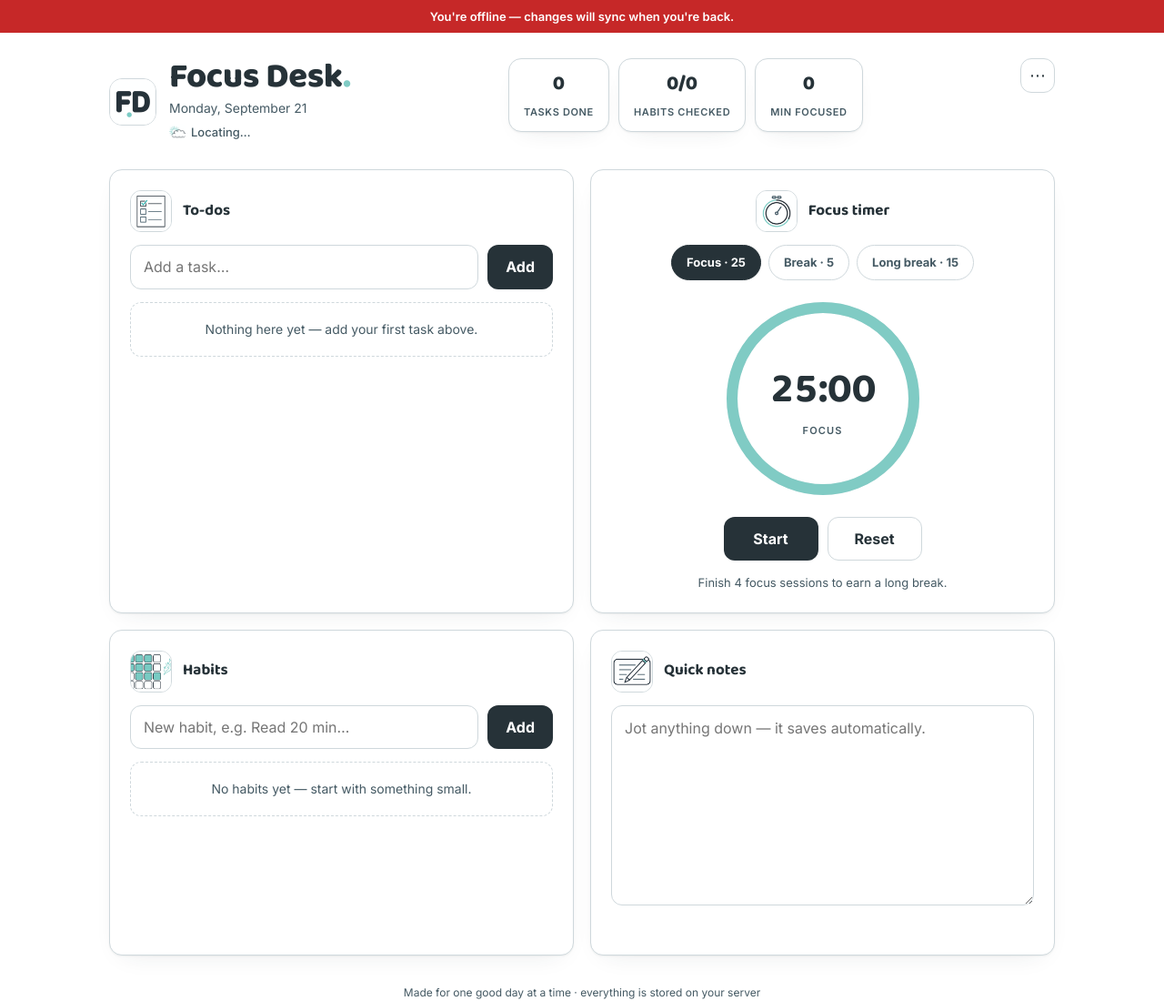
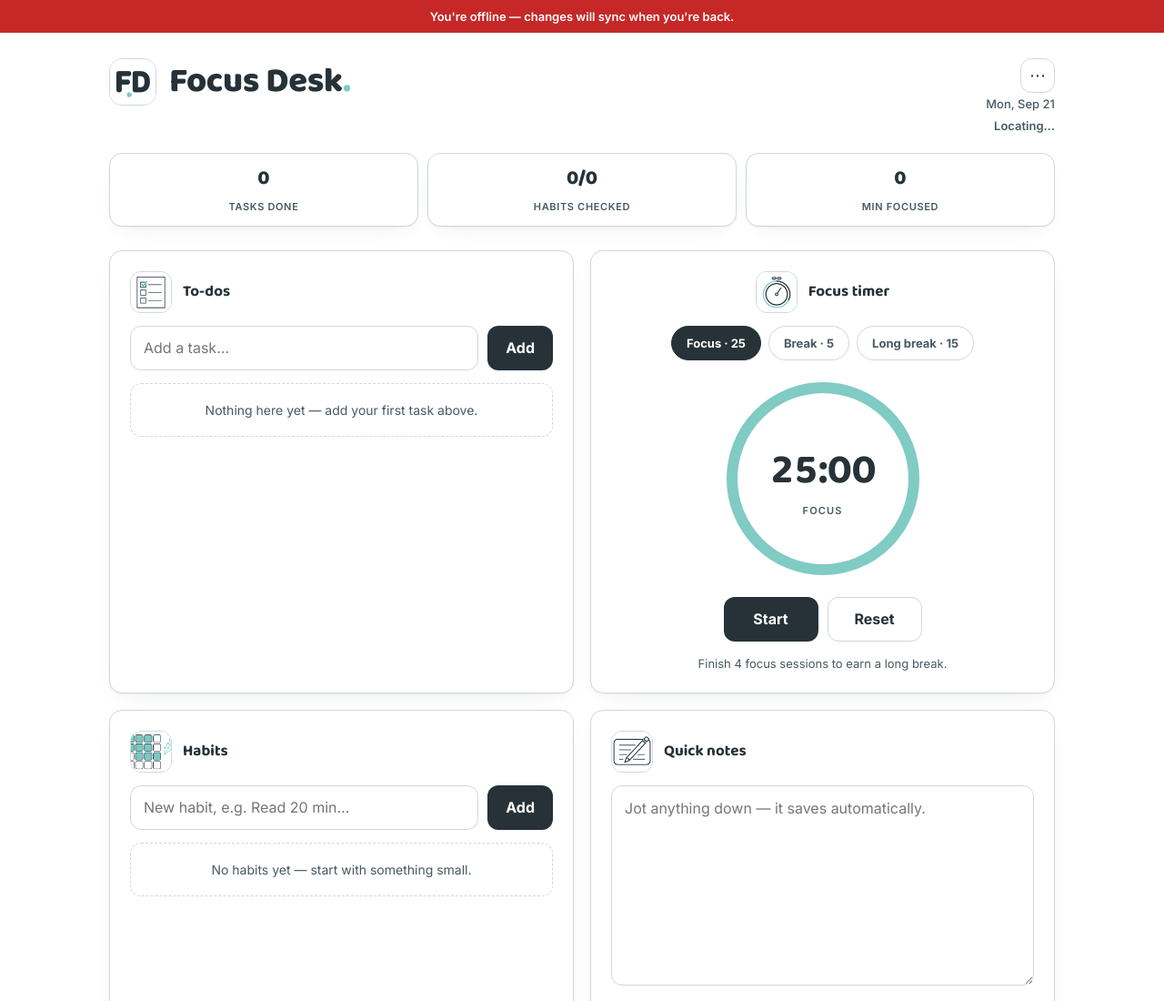
Before and after one commit to ibalajisivarajan/focus-desk, a website: page public/index.html in a window 1280 px wide. Shown: the top 1100 px of the page at 91% size. Drawn offline with Linux system fonts and the light colour scheme; no server answers.

Commit message:
v2.2.1: fix header layout — ⋯ top-right, right-aligned meta stack, 3-letter month

```diff
--- a/public/index.html
+++ b/public/index.html
@@ -29,24 +29,29 @@
   .offline-banner[hidden]{display:none}
   .wrap{max-width:1080px;margin:0 auto;padding:28px 20px 64px}
 
-  /* Header / dashboard */
+  /* Header / dashboard: one flex row — brand left, menu + meta stack right */
   header.dash{
-    display:flex;align-items:flex-start;justify-content:space-between;gap:16px;flex-wrap:wrap;
-    margin-bottom:26px;
-  }
-  .title{display:flex;align-items:center;gap:14px}
+    display:flex;align-items:flex-start;justify-content:space-between;gap:16px;
+    margin-bottom:18px;
+  }
+  .title{display:flex;align-items:center;gap:14px;min-width:0}
   .brand{width:52px;height:52px;border-radius:14px;object-fit:cover;flex:none;
     border:1px solid var(--line)}
   .title h1{
     font-family:"Baloo 2","Inter",sans-serif;font-weight:800;
-    font-size:clamp(28px,4vw,38px);letter-spacing:-.01em;line-height:1.1;color:var(--ink);
+    font-size:clamp(26px,7vw,38px);letter-spacing:-.01em;line-height:1.1;color:var(--ink);
+    white-space:nowrap;
   }
   .title h1 .dot{color:var(--accent)}
-  .title p{color:var(--muted);font-size:14px;margin-top:2px}
-  .stats{display:flex;gap:10px;flex-wrap:wrap}
+  .head-right{
+    display:flex;flex-direction:column;align-items:flex-end;gap:3px;
+    text-align:right;flex:none;
+  }
+  .head-meta{font-size:13px;color:var(--muted);font-weight:500;line-height:1.45;white-space:nowrap}
+  .stats{display:flex;gap:10px;flex-wrap:wrap;margin-bottom:26px}
   .stat{
     background:var(--card);border:1px solid var(--line);border-radius:var(--radius);
-    padding:10px 16px;box-shadow:var(--shadow);text-align:center;min-width:92px;
+    padding:10px 16px;box-shadow:var(--shadow);text-align:center;flex:1 1 0;min-width:0;
   }
   .stat b{
     display:block;font-family:"Baloo 2","Inter",sans-serif;font-size:22px;font-weight:800;
@@ -233,20 +238,18 @@
   /* Header user chip */
   .btn.small{padding:8px 14px;font-size:13px}
 
-  /* Header weather (compact line under the date) */
-  .title-text{min-width:0}
-  .weather-line{
-    display:inline-flex;align-items:center;gap:6px;max-width:100%;
-    font-size:13px;color:var(--muted);font-weight:500;text-align:left;
-    padding:3px 0;margin-top:2px;
-  }
-  .weather-line:hover{color:var(--ink)}
-  .weather-line-icon{width:18px;height:18px;border-radius:6px;object-fit:cover;flex:none}
-  #weatherLineText{overflow:hidden;text-overflow:ellipsis;white-space:nowrap}
-  .weather-lines{display:flex;flex-direction:column;align-items:flex-start;min-width:0}
-  .weather-lines>span{min-width:0;max-width:100%}
-  .weather-loc-line{font-size:12px;color:var(--muted);overflow:hidden;text-overflow:ellipsis;white-space:nowrap}
-  .weather-edit{display:flex;gap:8px;margin-top:8px;max-width:380px}
+  /* Header weather/location (right-aligned stack, tappable) */
+  #weatherLine{
+    display:flex;flex-direction:column;align-items:flex-end;gap:1px;
+    font-size:13px;color:var(--muted);font-weight:500;text-align:right;
+    padding:2px 0;line-height:1.45;max-width:100%;
+  }
+  #weatherLine:hover{color:var(--ink)}
+  #weatherLocLine,#weatherLineText{
+    overflow:hidden;text-overflow:ellipsis;white-space:nowrap;max-width:62vw;
+  }
+  #weatherLineText{font-weight:600}
+  .weather-edit{display:flex;gap:8px;margin-top:6px;width:min(340px,72vw);justify-content:flex-end;flex-wrap:wrap}
   .weather-edit[hidden]{display:none}
   .weather-edit input{flex:1;min-width:0;font-size:13px;padding:8px 12px}
   .weather-edit .btn.small{white-space:nowrap}
@@ -348,15 +351,21 @@
   <header class="dash">
     <div class="title">
       <img class="brand" src="img/logo.png" alt="Focus Desk logo">
-      <div class="title-text">
       <h1>Focus Desk<span class="dot">.</span></h1>
-        <p id="dateLine">—</p>
-        <button class="weather-line" id="weatherLine" aria-expanded="false" aria-controls="weatherEdit">
-          <img class="weather-line-icon" src="img/img-weather.png" alt="">
-          <span class="weather-lines">
+    </div>
+    <div class="head-right">
+      <div class="menu-wrap" id="menuWrap">
+        <button class="menu-btn" id="menuBtn" aria-label="Open menu" aria-haspopup="menu" aria-expanded="false">⋯</button>
+        <div class="menu" id="menu" role="menu" hidden>
+          <div class="menu-label" id="menuHi">Hi</div>
+          <button id="profileBtn" role="menuitem">Profile</button>
+          <button id="signOut" role="menuitem">Sign out</button>
+        </div>
+      </div>
+      <p class="head-meta" id="dateLine">—</p>
+      <button id="weatherLine" aria-expanded="false" aria-controls="weatherEdit" aria-label="Weather details">
+        <span id="weatherLocLine" hidden></span>
         <span id="weatherLineText">Locating…</span>
-            <span id="weatherLocLine" class="weather-loc-line" hidden></span>
-          </span>
       </button>
       <div class="weather-edit" id="weatherEdit" hidden>
         <input type="text" id="weatherCity" placeholder="City, e.g. Langley" maxlength="80" aria-label="City for weather">
@@ -365,21 +374,13 @@
         <button class="unit-toggle" id="unitToggle" aria-label="Toggle temperature unit">°F</button>
       </div>
     </div>
-    </div>
+  </header>
+
   <div class="stats" aria-label="Today's summary">
     <div class="stat"><b id="statTasks">0</b><span>tasks done</span></div>
     <div class="stat"><b id="statHabits">0</b><span>habits checked</span></div>
     <div class="stat"><b id="statFocus">0</b><span>min focused</span></div>
   </div>
-    <div class="menu-wrap" id="menuWrap">
-      <button class="menu-btn" id="menuBtn" aria-label="Open menu" aria-haspopup="menu" aria-expanded="false">⋯</button>
-      <div class="menu" id="menu" role="menu" hidden>
-        <div class="menu-label" id="menuHi">Hi</div>
-        <button id="profileBtn" role="menuitem">Profile</button>
-        <button id="signOut" role="menuitem">Sign out</button>
-      </div>
-    </div>
-  </header>
 
   <main class="grid">
 
@@ -590,8 +591,8 @@
   setInterval(trySync, 20000);
 
   /* ---------- dashboard header ---------- */
-  document.getElementById("dateLine").textContent = new Date().toLocaleDateString(undefined,
-    { weekday:"long", month:"long", day:"numeric" });
+  document.getElementById("dateLine").textContent = new Date().toLocaleDateString("en-US",
+    { weekday:"short", month:"short", day:"numeric" });
 
   function updateStats(){
     var s = state.stats || {};
@@ -1329,7 +1330,7 @@
     }
   }
 
-  // Line 2 under the date: "Langley, Canada · 9:32 AM local". Refreshed every minute.
+  // Header right side, under the date: "Langley · 1:08 PM". Refreshed every minute.
   function refreshLocLine(){
     if(!lastWeatherD || !lastWeatherCfg || lastWeatherCfg.lat === null){
       setWeatherLocLine("");
@@ -1337,7 +1338,7 @@
     }
     var label = lastWeatherCfg.label || tzLabel(lastWeatherD.timezone) || "Current location";
     var t = locLocalTime(lastWeatherD.utc_offset_seconds);
-    setWeatherLocLine(label + (t ? " · " + t + " local" : ""));
+    setWeatherLocLine(label + (t ? " · " + t : ""));
   }
 
   function renderWeather(d, cfg){
@@ -1351,14 +1352,10 @@
       return;
     }
     var cur = d.current || {};
-    var daily = d.daily || {};
     var w = WMO[cur.weather_code] || "";
     var unitSym = cfg.unit === "fahrenheit" ? "°F" : "°C";
     var parts = [Math.round(cur.temperature_2m) + unitSym];
     if(w) parts.push(w);
-    var hi = daily.temperature_2m_max ? Math.round(daily.temperature_2m_max[0]) : null;
-    var lo = daily.temperature_2m_min ? Math.round(daily.temperature_2m_min[0]) : null;
-    if(hi !== null && lo !== null) parts.push("H " + hi + "° L " + lo + "°");
     setWeatherLine(parts.join(" · "));
     refreshLocLine();
   }
```
Lines whose indentation alone changed are shown as unchanged.
